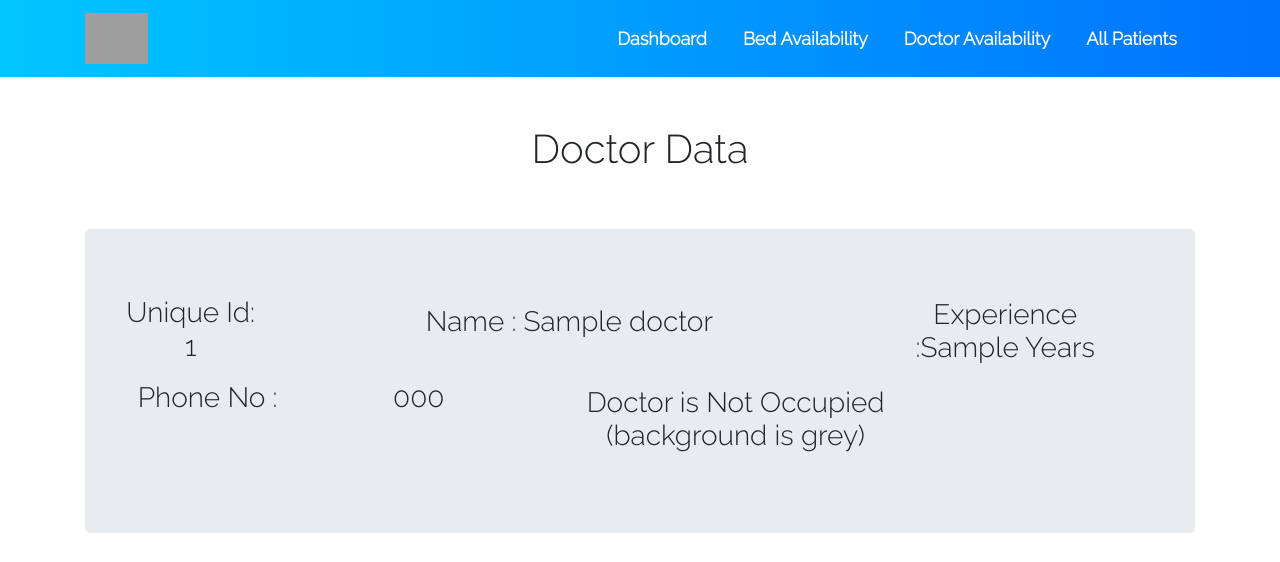
After one commit to Patience-Breakers/Hospital-CMS-for-Covid-19, a Django app: template covidtracker/templates/doctor.html in a window 1280 px wide. The commit adds this page. Shown: the top 562 px of the page. Run offline with Django 3.2, Linux system fonts and the light colour scheme; the template is opened without the code that fills it: most values are stand-ins (such as "Sample title", 1, 10 or a date in 2020); some libraries are stand-ins or nearby versions; grey boxes are pictures that could not be loaded.

Commit message:
Doctor view page is done

```diff
--- a/covidtracker/accounts/urls.py
+++ b/covidtracker/accounts/urls.py
@@ -9,6 +9,7 @@ urlpatterns = [
     path("doctoravailability/", views.doctoravailability,
          name='doctoravailability'),
     path('patients/<int:myid>/', views.patients, name='patientspages'),
+    path('doctors/<int:myid>/', views.doctors, name='doctorspages'),
     path("allpatients/", views.allpatients, name='allPatients'),
 
     # todo  forms have url mapping as 'name' not 'name/'
--- a/covidtracker/accounts/views.py
+++ b/covidtracker/accounts/views.py
@@ -81,6 +81,9 @@ def patients(request, myid):
     patient = Patient.objects.filter(patient_id=myid)
     return render(request, 'patient.html', {'patient': patient[0]})
 
+def doctors(request,myid):
+    doctor=Doctor.objects.filter(doctor_id=myid)
+    return render(request,'doctor.html',{'doctor':doctor[0]})
 
 def allpatients(request):
     all_patients_query_set = Patient.objects.all()
--- /dev/null
+++ b/covidtracker/templates/doctor.html
@@ -0,0 +1,58 @@
+{% extends 'innerbase.html' %}
+{% load static %}
+
+{% block title %}{{doctor.name}} Doctor Information page of The ASA Covid Tracker{% endblock %}
+{% block cssLinks %}
+<link rel="stylesheet" href="{% static 'css/patient.css' %}">
+{% endblock %}
+
+{% block body %}
+<!--todo Bed Avability Visualizer Start here-->
+<div class="container">
+    <br><br>
+    <h1 class="text-center">Doctor Data</h1>
+    <br><br>
+    <div class="jumbotron text-center  {% if doctor.occupied %} list-group-item-danger {% endif %}">
+
+        <div class="container align-items-center ">
+            <div class="row">
+                <div class="co-md-3">
+                    <h3>Unique Id: {{doctor.doctor_id}}</h3>
+                </div>
+                <div class="col-md-7">
+                    <h3>Name : {{doctor.name}}</h3>
+                </div>
+
+                <div class="col-md-3">
+                    <h3>
+                        Experience :{{doctor.experience_in_years}} Years
+                    </h3>
+                </div>
+                <div class="row">
+                    <div class="col-md-3">
+                        <h3>Phone No : </h3>
+                    </div>
+                    <div class="col-md-3">
+                        <h3>{{doctor.phone}}
+                        </h3>
+                    </div>
+                    <div class="col-md-6 ">
+                        {% if doctor.occupied %} <h3>Doctor is Occupied (background is red)</h3>
+                        {% else %}
+                        <h3>Doctor is Not Occupied (background is grey)</h3>
+                        {% endif %}
+                    </div>
+                </div>
+
+
+
+
+            </div>
+        </div>
+    </div>
+</div>
+{% endblock %}
+
+{% block JS %}
+
+{% endblock %}
--- a/covidtracker/templates/doctoravailability.html
+++ b/covidtracker/templates/doctoravailability.html
@@ -18,7 +18,7 @@
 
         {% for doctor in all_doctors %}
 
-        <a href="/patients/{{patient.patient_id}}" style="text-decoration: none;">
+        <a href="/doctors/{{doctor.doctor_id}}" style="text-decoration: none;">
             <li class="list-group-item list-group-item-action
         {% if doctor.occupied %} list-group-item-danger {% else %} list-group-item-success {% endif %}
         ">
```
Also changed, not shown: covidtracker/db.sqlite3.
